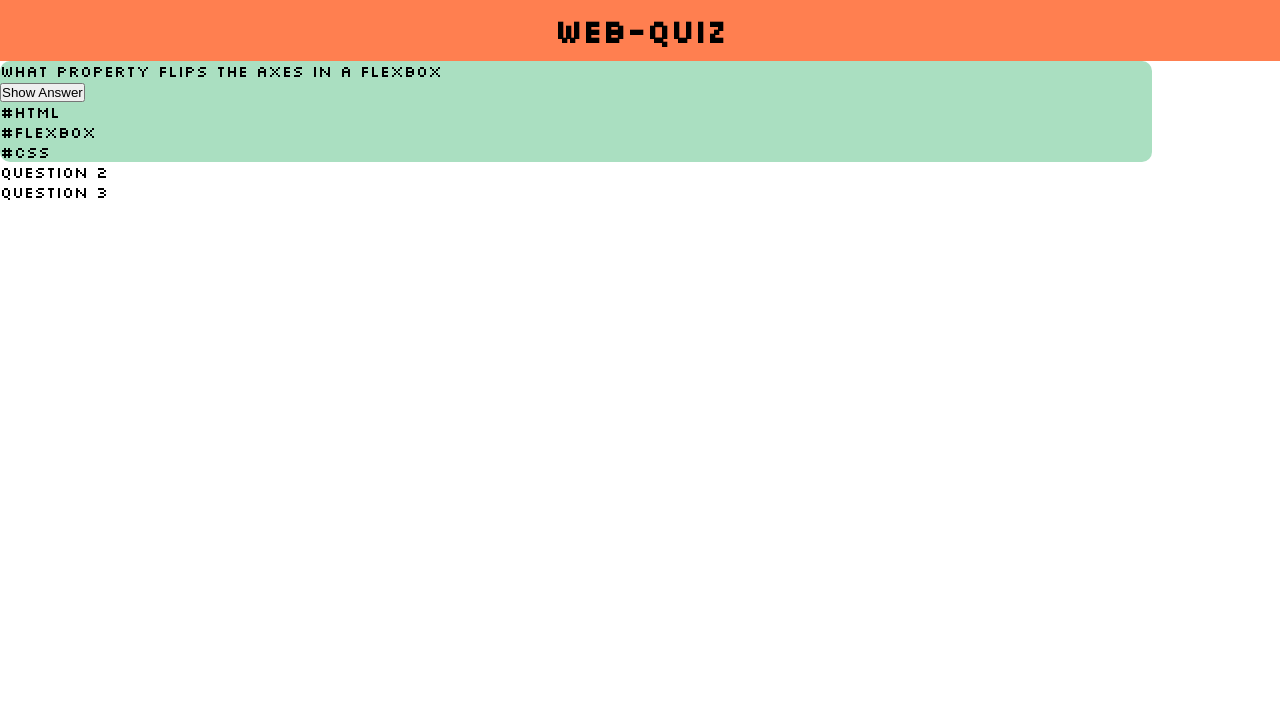
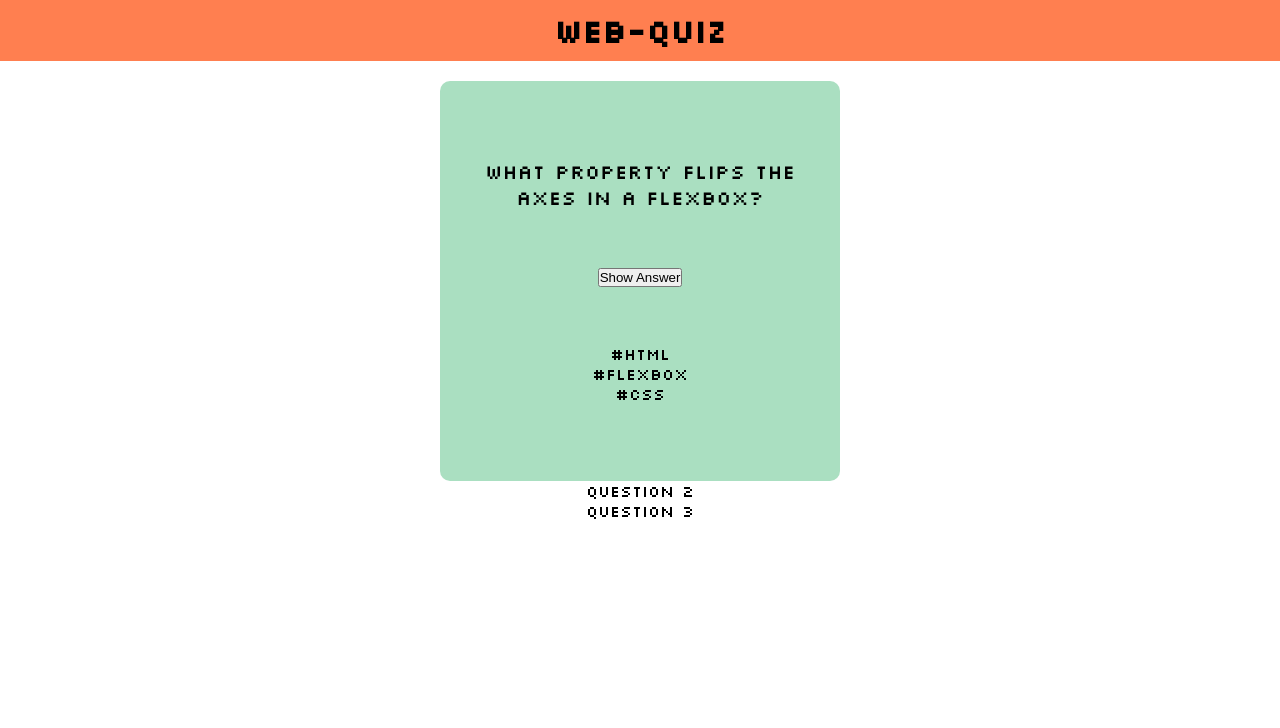
Before and after one commit to AHen-C0de/quizApp, a plain HTML site: page index.html in a window 1280 px wide. Shown: the top 728 px of the page. Drawn offline with Linux system fonts and the light colour scheme.

Commit message:
edit card styles in styles sheet

```diff
--- a/index.html
+++ b/index.html
@@ -16,9 +16,9 @@
       <!-- quiz cards section -->
       <section>
         <!-- list of cards -->
-        <ul>
+        <ul class="card--wrapper">
           <li class="card">
-            <p>What property flips the axes in a flexbox</p>
+            <p class="question">What property flips the axes in a flexbox?</p>
             <button>Show Answer</button>
             <!-- list of tags -->
             <ul>
--- a/styles.css
+++ b/styles.css
@@ -70,11 +70,49 @@ body {
 }
 /* nav-bar end */
 
+/* cards start */
+.card--wrapper {
+  display: flex;
+  flex-direction: column;
+  align-items: center;
+  list-style: none;
+}
+
 .card {
+  display: flex;
+  flex-direction: column;
+  align-items: center;
+  justify-content: space-evenly;
   background-color: rgb(170, 223, 193);
-  width: 90%;
+  margin-top: 20px;
+  width: 400px;
+  height: 400px;
   border-radius: 10px;
+  padding: 20px;
 }
+
+.card * {
+  text-align: center;
+}
+
+.question {
+  font-size: 20px;
+}
+
+.tags--wrapper {
+  display: flex;
+  justify-content: flex-start;
+  gap: 20px;
+  width: 100%;
+}
+
+.tags--wrapper p {
+  background-color: aliceblue;
+  border-radius: 5px;
+  padding: 5px;
+}
+
+/* cards end */
 
 /* useful stuff */
 .grow {
```
